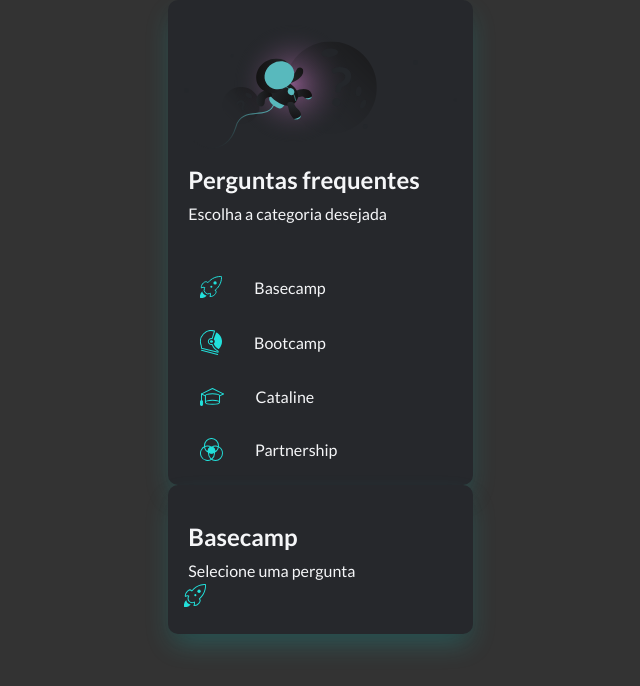
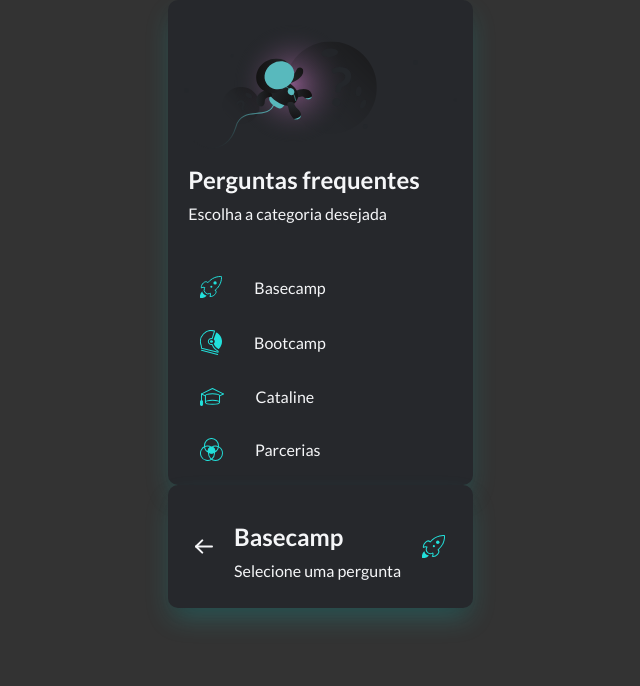
Before and after one commit to Julyemerson/vuex-project, a Vue app: page / in a window 1280 px wide. Both pictures are taken after a click on the item "Basecamp". Shown: the top 686 px of the page, without its empty margins (320-960 px from the left). Built offline with nearby package versions, Linux system fonts and the light colour scheme.

Commit message:
organização do HEADER

```diff
--- a/src/App.vue
+++ b/src/App.vue
@@ -35,10 +35,10 @@ import partneshipIcon from "@/assets/icons/parceria-4.svg";
 import Basecamp from "@/pages/Basecamp.vue";
 import Bootcamp from "@/pages/Bootcamp.vue";
 import Cataline from "@/pages/Cataline.vue";
-import Partnership from "@/pages/Partnership.vue";
+import Parcerias from "@/pages/Partnership.vue";
 
 export default {
-  components: { Basecamp, Bootcamp, Cataline, Partnership },
+  components: { Basecamp, Bootcamp, Cataline, Parcerias },
 
   setup() {
     return {
@@ -55,7 +55,7 @@ export default {
         { name: "Basecamp", image: basecampIcon },
         { name: "Bootcamp", image: bootcampIcon },
         { name: "Cataline", image: catalineIcon },
-        { name: "Partnership", image: partneshipIcon },
+        { name: "Parcerias", image: partneshipIcon },
       ],
       currentView: "Home",
     };
@@ -67,7 +67,6 @@ export default {
   },
   created() {
     this.$store.dispatch("fetchQuestions");
-    console.log(this.$allQuestions);
   },
 };
 </script>
--- a/src/pages/Basecamp.vue
+++ b/src/pages/Basecamp.vue
@@ -1,8 +1,11 @@
 <template>
   <div class="wrapper">
     <header>
-      <h2 class="title">Basecamp</h2>
-      <h3 class="subtitle">Selecione uma pergunta</h3>
+      <img :src="backArrow" alt="Seta Voltar" />
+      <div>
+        <h2 class="title">Basecamp</h2>
+        <h3 class="subtitle">Selecione uma pergunta</h3>
+      </div>
       <img :src="basecampIcon" alt="Basecamp" />
     </header>
   </div>
@@ -10,14 +13,34 @@
 
 <script>
 import basecampIcon from "@/assets/icons/basecamp-1.svg";
+import backArrow from "@/assets/icons/backArrow.svg";
 
 export default {
   data() {
     return {
       basecampIcon,
+      backArrow,
     };
+  },
+  computed: {
+    $allQUestions() {
+      const data = this.$store.getters.$allQuestions;
+      return data;
+    },
+  },
+  created() {
+    console.log(this.$allQUestions);
   },
 };
 </script>
 
-<style scoped></style>
+<style scoped>
+header {
+  display: flex;
+  flex-direction: row;
+  justify-content: center;
+  align-content: center;
+  align-items: center;
+  gap: 1rem;
+}
+</style>
```
Also changed, not shown: src/assets/icons/backArrow.svg (added), 1 other file (tests, documents, lock files or other folders).
